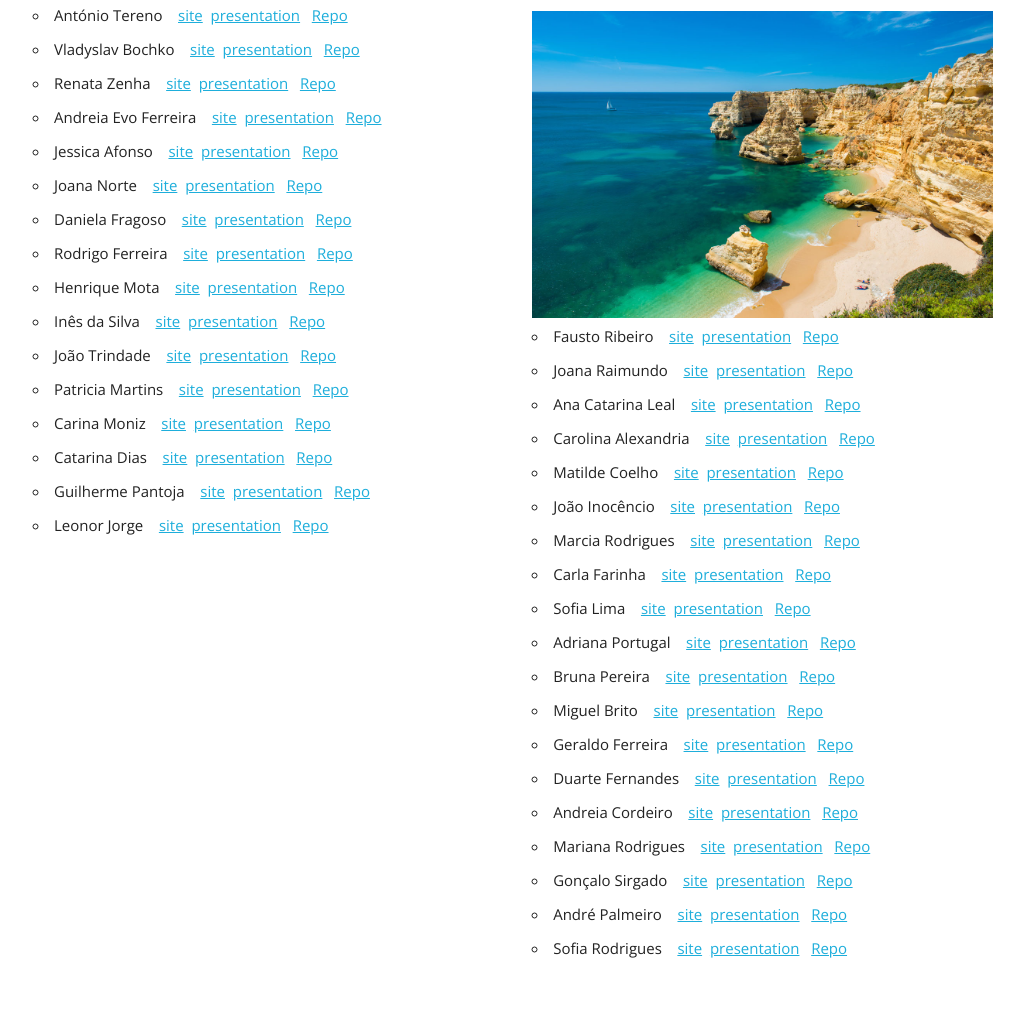
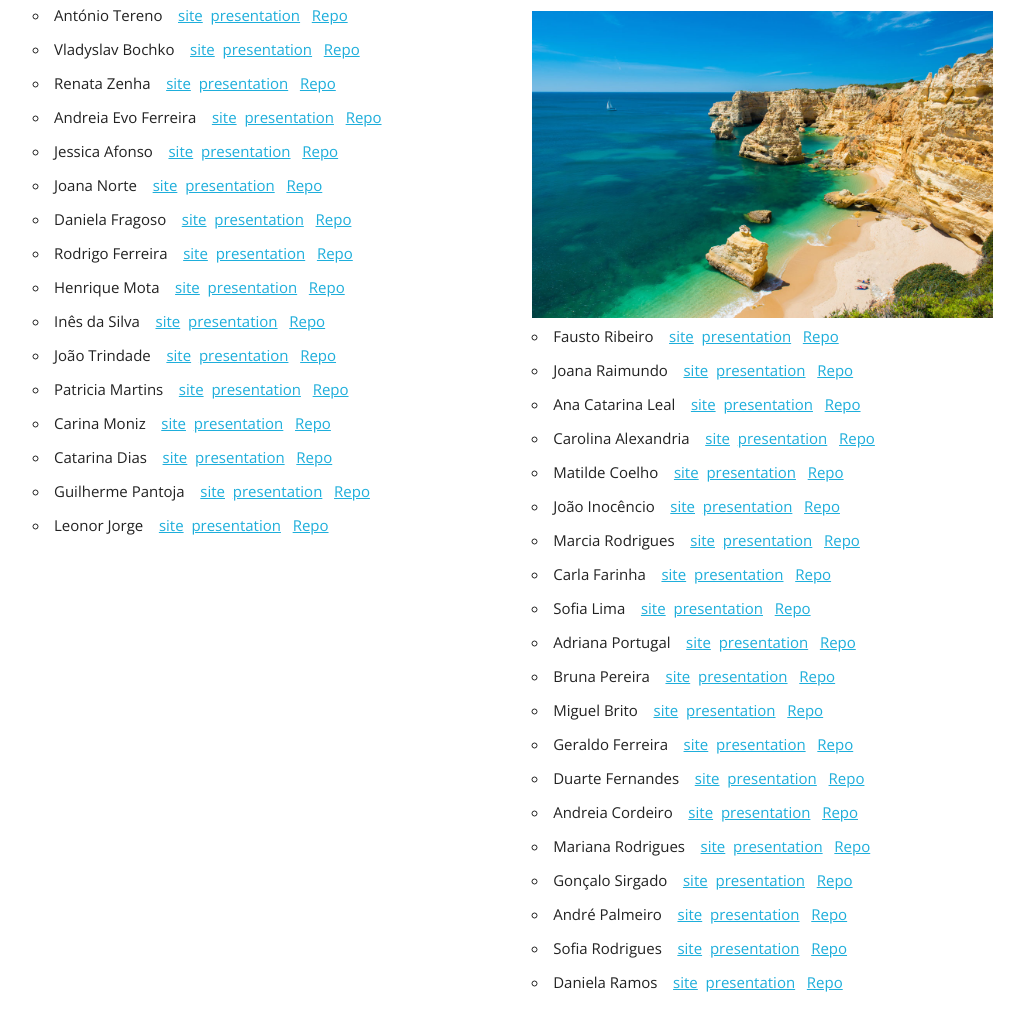
Before and after one commit to ESELX/eselx.github.io, a plain HTML site: page index.html in a window 1280 px wide. Shown: the part 2057-3076 px from the top of the page, without its empty margins (127-1151 px from the left). Before the commit the page ends 3042 px from the top, so only its background shows below. Drawn offline with nearby package versions, Linux system fonts and the light colour scheme.

Commit message:
correct2

```diff
--- a/index.html
+++ b/index.html
@@ -196,6 +196,7 @@
                 <li>Gonçalo Sirgado &nbsp;&nbsp; <a href="https://eselx.github.io/portfolio-ShadowSirgado/" target="_blank">site</a>&nbsp;&nbsp;<a href="https://eselx.github.io/portfolio-ShadowSirgado/20161990.pdf" target="_blank">presentation</a> &nbsp;&nbsp;<a href="https://github.com/ESELX/portfolio-ShadowSirgado" target="_blank">Repo</a></li>
                 <li>André Palmeiro &nbsp;&nbsp; <a href="https://eselx.github.io/portfolio-andrepalmeiro/" target="_blank">site</a>&nbsp;&nbsp;<a href="https://eselx.github.io/portfolio-andrepalmeiro/2017277.pdf" target="_blank">presentation</a> &nbsp;&nbsp;<a href="https://github.com/ESELX/portfolio-andrepalmeiro" target="_blank">Repo</a></li>
                 <li>Sofia Rodrigues &nbsp;&nbsp; <a href="https://eselx.github.io/portfolio-Sofia-Rodrigues/" target="_blank">site</a>&nbsp;&nbsp;<a href="https://eselx.github.io/portfolio-Sofia-Rodrigues/2017541.pdf" target="_blank">presentation</a> &nbsp;&nbsp;<a href="https://github.com/ESELX/portfolio-Sofia-Rodrigues" target="_blank">Repo</a></li>
+                <li>Daniela Ramos &nbsp;&nbsp; <a href="https://eselx.github.io/portfolio-DanielaPR/" target="_blank">site</a>&nbsp;&nbsp;<a href="https://eselx.github.io/portfolio-DanielaPR/2017234.pdf" target="_blank">presentation</a> &nbsp;&nbsp;<a href="https://github.com/ESELX/portfolio-DanielaPR" target="_blank">Repo</a></li>
               </ul>
       </div>
     </div>
```
